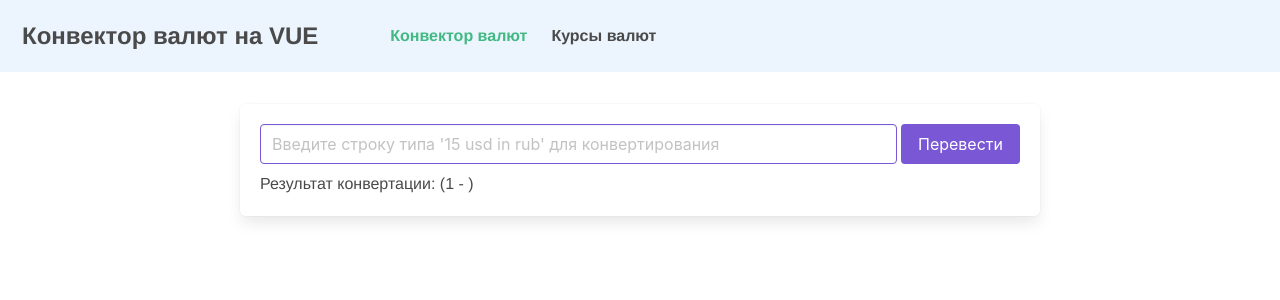
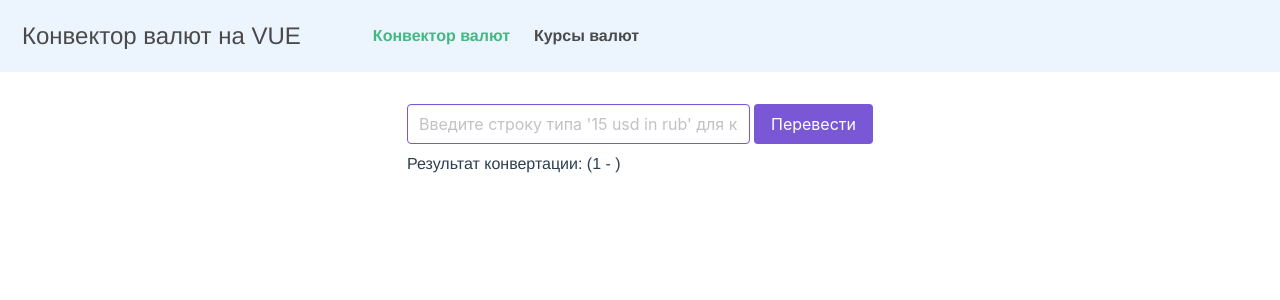
Before and after one commit to SwimmerHeart/Currency-convector-vue, a Vue app: page / in a window 1280 px wide. Shown: the top 300 px of the page. Built offline with nearby package versions, Linux system fonts and the light colour scheme; no server answers.

Commit message:
fix: remove clases

```diff
--- a/src/components/Currency-list.vue
+++ b/src/components/Currency-list.vue
@@ -1,5 +1,5 @@
 <template>
-  <div>
+  <div class="column is-centered">
     <table class="table is-hoverable is-bordered  m-auto">
       <tbody>
       <tr class="has-background-success-light">
@@ -36,9 +36,5 @@ export default {
 
 
 <style scoped lang="scss">
-  .table{
-    max-width: 1200px;
-    width: 100%;
-  }
 
 </style>
--- a/src/components/Header-menu.vue
+++ b/src/components/Header-menu.vue
@@ -1,7 +1,7 @@
 <template>
   <nav class="navbar has-background-info-light" role="navigation" aria-label="main navigation">
     <div class="navbar-brand">
-      <h1 class="navbar-item header__title">
+      <h1 class="navbar-item header__title is-size-4">
         Конвектор валют на VUE
       </h1>
 
@@ -38,9 +38,5 @@
 .navbar{
   margin-bottom: 2rem;
 }
-.header__title{
-  font-weight: bold;
-  font-size: 1.5rem;
-}
 
 </style>
--- a/src/views/Home-page-input.vue
+++ b/src/views/Home-page-input.vue
@@ -1,7 +1,7 @@
 <template>
   <div class="container">
-    <div class="content is-normal is-flex is-justify-content-center">
-      <div class="box currency__box">
+    <div class="columns is-centered">
+      <div class="column is-5">
         <FormBox @add-text="convector"
         />
         <div class="is-flex is-justify-content-start">
@@ -88,8 +88,4 @@ export default {
 </script>
 <style scoped>
 
-.currency__box {
-  max-width: 800px;
-  width: 100%;
-}
 </style>
```
